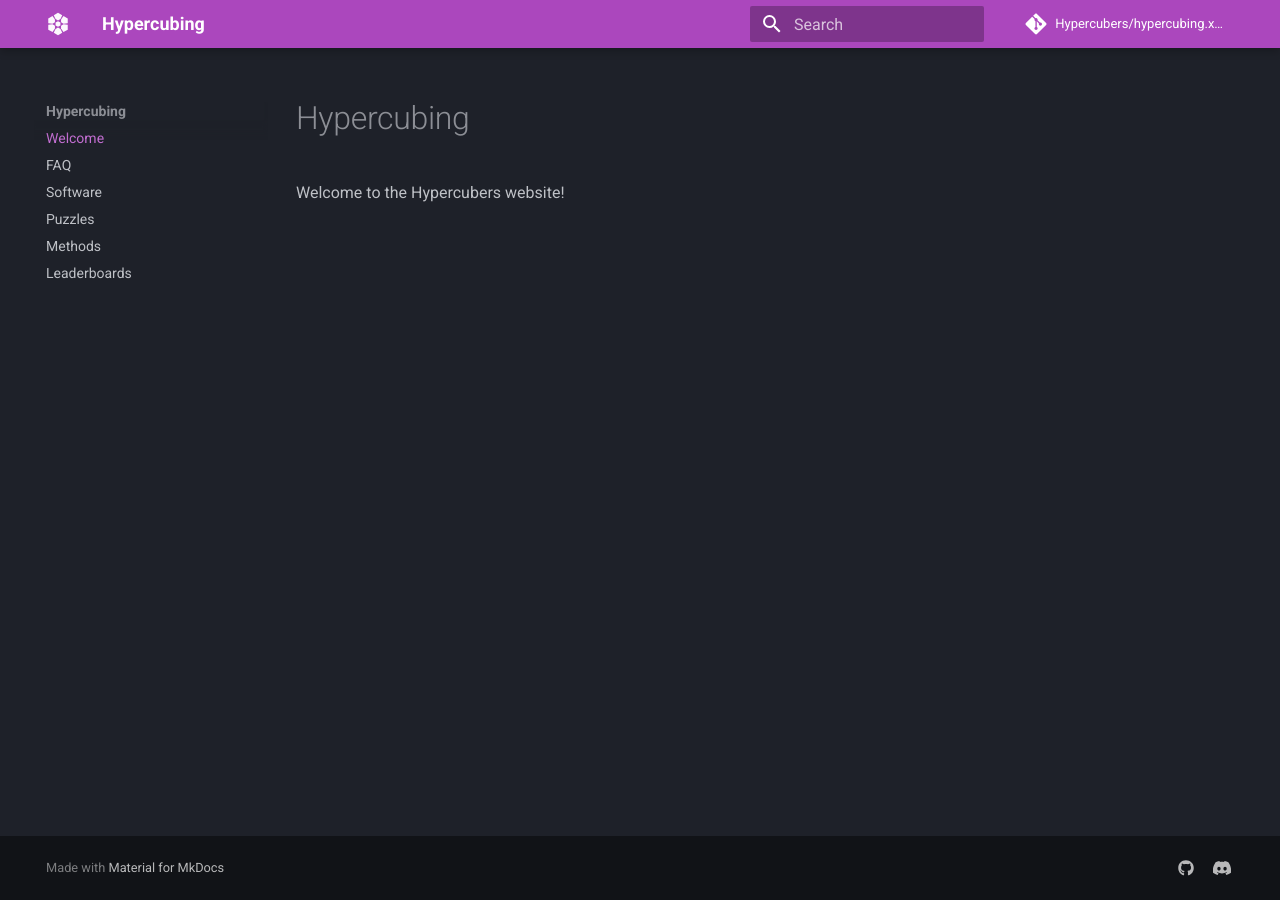
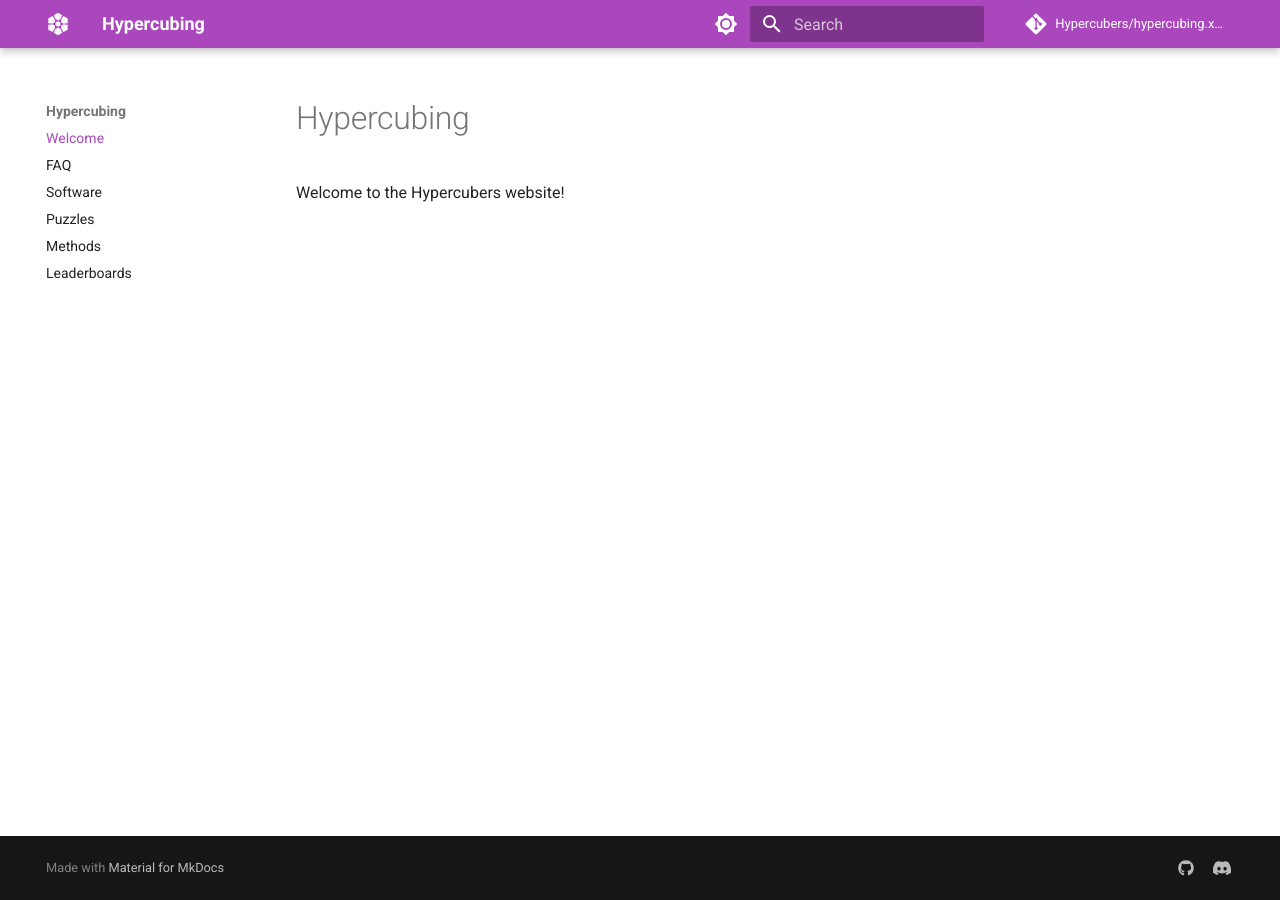
Before and after one commit to Hypercubers/hypercubing.xyz, an MkDocs documentation site: the page built from docs/index.md, in a window 1280 px wide. Built offline with MkDocs 1.6.1 and Material for MkDocs 9.7.7, drawn with Linux system fonts in a browser that asks for light colours; comment, search, counter and statistics services are not loaded.

Commit message:
Add light/dark theme toggle (fixes #3)

```diff
--- a/mkdocs.yml
+++ b/mkdocs.yml
@@ -16,9 +16,22 @@ theme:
   favicon: assets/images/favicon.png
   logo: assets/images/logo.svg
   palette:
-    scheme: slate
-    primary: purple
-    accent: indigo
+    # Palette toggle for light mode
+    - media: "(prefers-color-scheme: light)"
+      scheme: default
+      primary: purple
+      accent: indigo
+      toggle:
+        icon: material/brightness-7
+        name: Switch to dark mode
+    # Palette toggle for dark mode
+    - media: "(prefers-color-scheme: dark)"
+      scheme: slate
+      primary: purple
+      accent: indigo
+      toggle:
+        icon: material/brightness-4
+        name: Switch to light mode
 extra:
   social:
     - icon: fontawesome/brands/github
```
